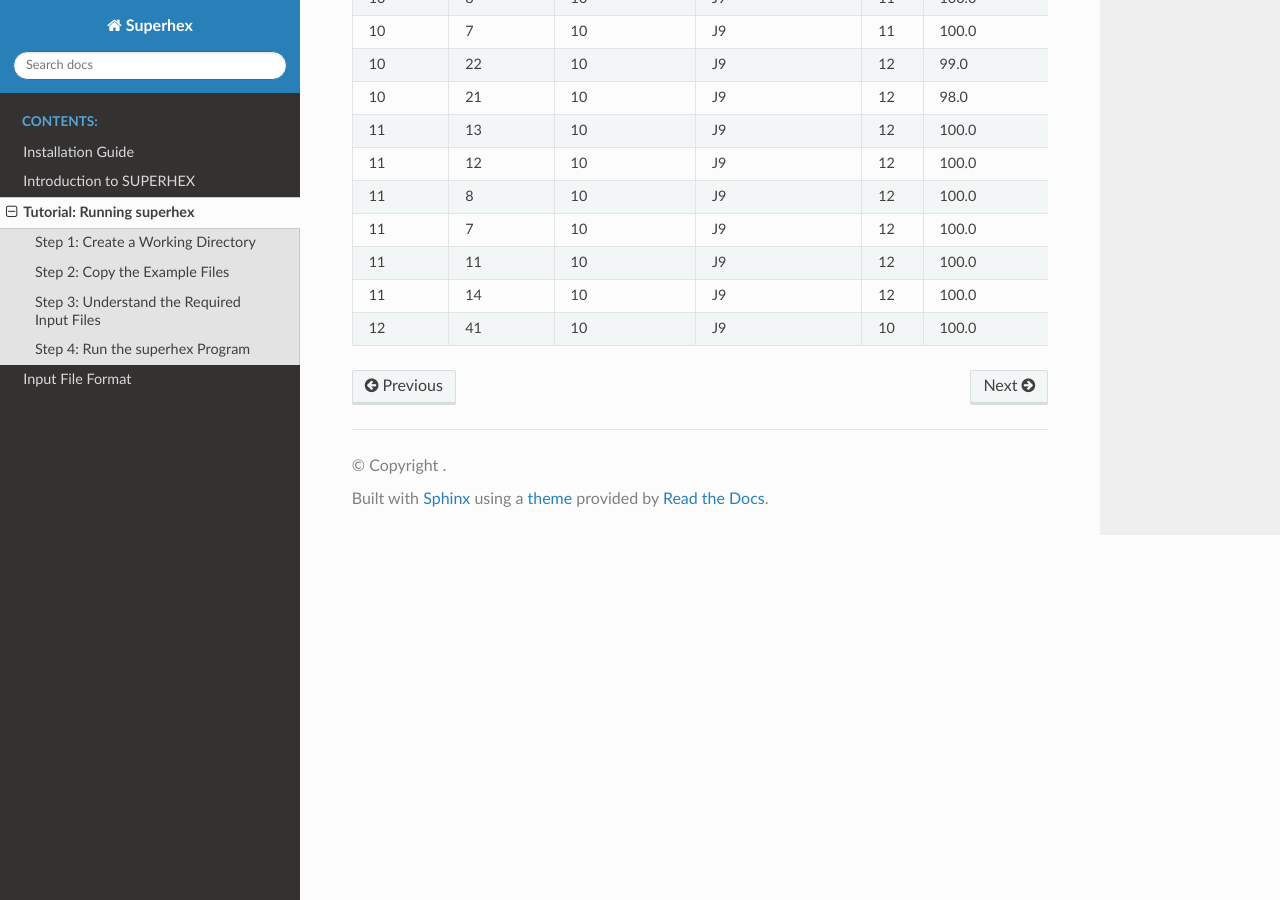
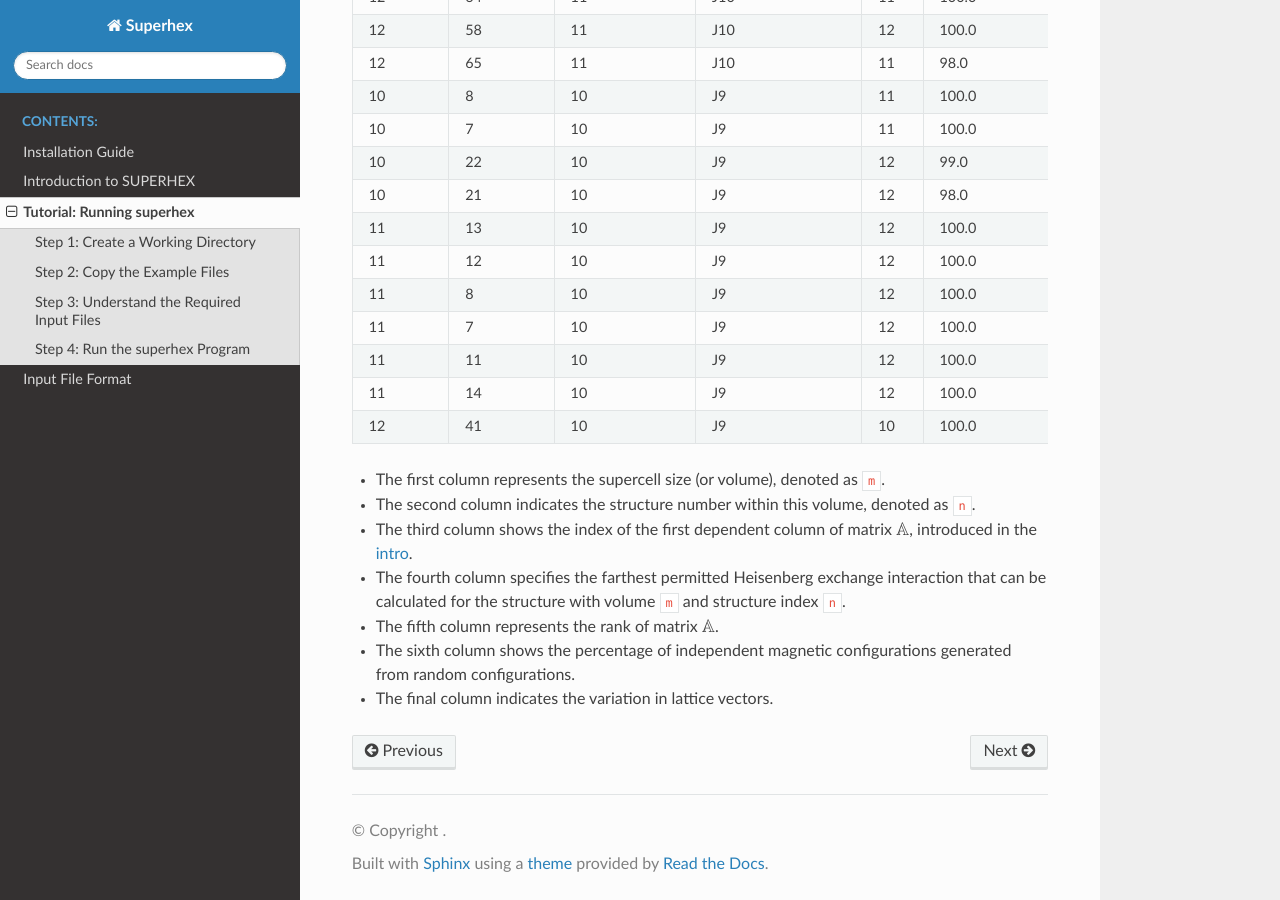
Before and after one commit to malaei/SUPERHEX, a Sphinx documentation site: the page built from docs/tutorial.rst, in a window 1280 px wide and 900 px high, scrolled down 2631 px. Built offline with Sphinx 7.4.7 and the Read the Docs theme 3.1.0, drawn with Linux system fonts in a browser that asks for light colours; pages that are not in the unit, such as notebooks, are missing from menus; some of the changed text lies outside the part shown.

Commit message:
update docs

```diff
--- a/docs/tutorial.rst
+++ b/docs/tutorial.rst
@@ -93,7 +93,10 @@
 Here, ``m`` indicates the supercell volume, and ``n`` refers to the structure index.
 
 
-.. csv-table:: Supercell Structure Data
+The file ``struct_analysis.csv`` contains all the necessary information for selecting an appropriate supercell for exchange calculations.
+For this example, the first 30 lines of ``struct_analysis.csv`` are shown below:
+
+.. csv-table:: Supercell Structures Data
    :header: "struct_vol", "struct_num", "first_dep_col_ind", "permitted_farthest_J", "rank", "independent_configs", "latt_abc_var"
 
    12,27,14,J13,14,100.0,5.48660820765528
@@ -125,3 +128,11 @@
    11,11,10,J9,12,100.0,8.938539097782323
    11,14,10,J9,12,100.0,10.79158684628348
    12,41,10,J9,10,100.0,4.629240441738239
+
+- The first column represents the supercell size (or volume), denoted as ``m``.
+- The second column indicates the structure number within this volume, denoted as ``n``.
+- The third column shows the index of the first dependent column of matrix :math:`\mathbb{A}`, introduced in the :doc:`intro <intro>`.
+- The fourth column specifies the farthest permitted Heisenberg exchange interaction that can be calculated for the structure with volume ``m`` and structure index ``n``.
+- The fifth column represents the rank of matrix :math:`\mathbb{A}`.
+- The sixth column shows the percentage of independent magnetic configurations generated from random configurations.
+- The final column indicates the variation in lattice vectors.
```
